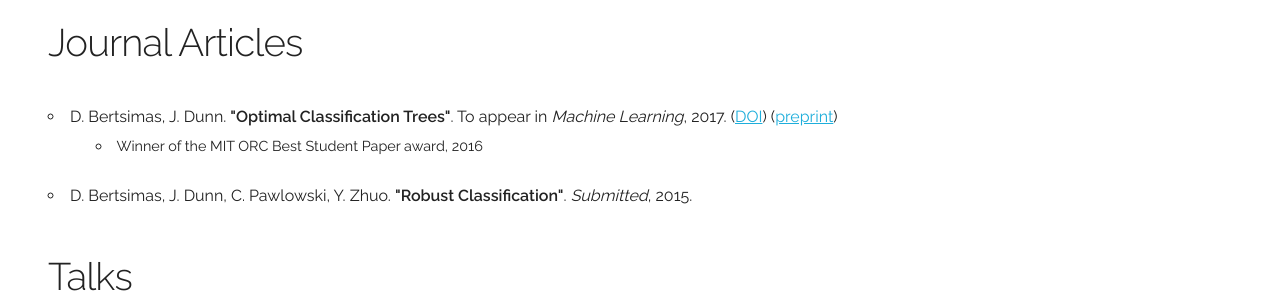
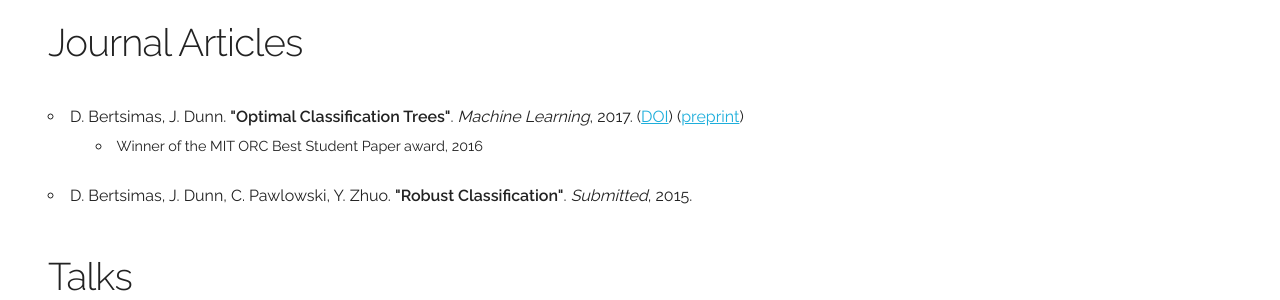
Before and after one commit to JackDunnNZ/jackdunnnz.github.io, a Jekyll site: the page built from index.html, in a window 1280 px wide. Shown: the part 844-1144 px from the top of the page. Built offline with Jekyll 4.4.1, drawn with Linux system fonts in a browser that asks for light colours.

Commit message:
Update paper info

```diff
--- a/index.html
+++ b/index.html
@@ -34,7 +34,7 @@ layout: default
 
         <h5>Journal Articles</h5>
         <ul>
-          <li style="margin-bottom: 0.25rem">D. Bertsimas, J. Dunn. <strong>"Optimal Classification Trees"</strong>. To appear in <i>Machine Learning</i>, 2017. (<a href="https://link.springer.com/article/10.1007/s10994-017-5633-9">DOI</a>) (<a href="/papers/OptimalClassificationTrees.pdf">preprint</a>)</li>
+          <li style="margin-bottom: 0.25rem">D. Bertsimas, J. Dunn. <strong>"Optimal Classification Trees"</strong>. <i>Machine Learning</i>, 2017. (<a href="https://link.springer.com/article/10.1007/s10994-017-5633-9">DOI</a>) (<a href="/papers/OptimalClassificationTrees.pdf">preprint</a>)</li>
           <ul style="margin-top: 0;">
             <li>Winner of the MIT ORC Best Student Paper award, 2016</li>
           </ul>
```
